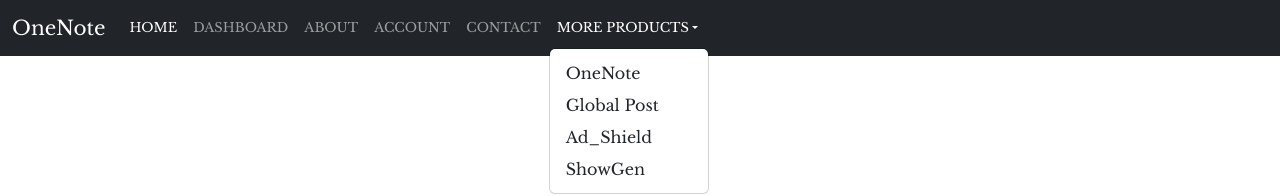
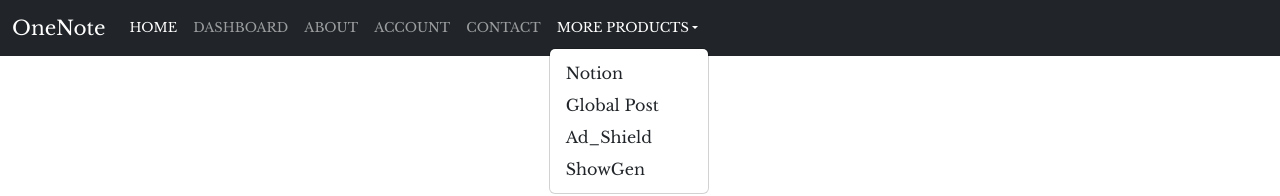
Before and after one commit to chitresh-git/OneNote, a React (Create React App) app in the folder notebook/: page / in a window 1280 px wide. Both pictures are taken after a click on the button "MORE PRODUCTS". Shown: the top 196 px of the page. Built offline with nearby package versions, Linux system fonts and the light colour scheme; no server answers; a web font is replaced by a local one.

Commit message:
more product

```diff
--- a/notebook/src/components/Navbar.js
+++ b/notebook/src/components/Navbar.js
@@ -48,7 +48,7 @@
                   MORE PRODUCTS
                 </a>
                 <ul className="dropdown-menu">
-                  <li><a class="dropdown-item" href='https://one-note-zeta.vercel.app/' target='_blank' >OneNote</a></li>
+                  <li><a class="dropdown-item" href='https://notion-one-jade.vercel.app/' target='_blank' >Notion</a></li>
                   <li><a class="dropdown-item" href='https://global-post.vercel.app/' target='_blank' >Global Post</a></li>
                   <li><a class="dropdown-item" href='https://ad-shield.vercel.app/' target='_blank' >Ad_Shield</a></li>
                   <li><a class="dropdown-item" href='https://show-gen.vercel.app/' target='_blank' >ShowGen</a></li>
```
